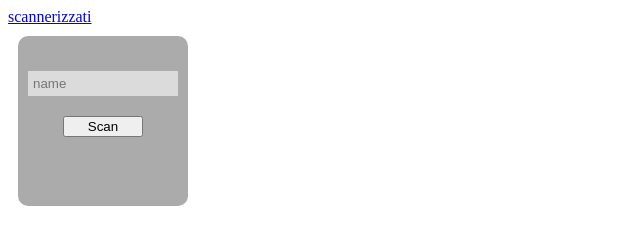
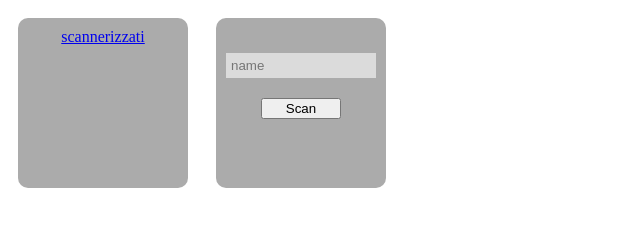
Before and after one commit to fogninid/docs, a website: page client/src/index.html in a window 1280 px wide. Shown: the whole page, without its empty margins (0-640 px from the left). Drawn offline with nearby package versions, Linux system fonts and the light colour scheme.

Commit message:
stylizing repository cart

```diff
--- a/client/src/index.html
+++ b/client/src/index.html
@@ -67,6 +67,16 @@
             display: block;
         }
 
+        #scans {
+            display: inline-block;
+        }
+
+        #repo-dir {
+            text-align: center;
+            width: 100%;
+            height: 100%;
+        }
+
         .success {
             background: green;
         }
@@ -80,19 +90,25 @@
 
 <script src="js/jquery-3.2.1.min.js"></script>
 
-<a href="repo/">scannerizzati</a>
-<div id="output">
-    <div class="scan">
-        <form action="">
-            <input id="name" value="" placeholder="name" type="text">
-            <input id="scan" value="Scan" type="button">
-        </form>
-    </div>
+<div class="scan">
+    <a href="repo/">
+        <div id="repo-dir">
+            <span>scannerizzati</span>
+        </div>
+    </a>
+</div>
+<div id="scans">
+</div>
+<div class="scan">
+    <form action="">
+        <input id="name" value="" placeholder="name" type="text">
+        <input id="scan" value="Scan" type="button">
+    </form>
 </div>
 
 <script language="javascript" type="text/javascript">
   $(function() {
-    const $out = $("#output");
+    const $out = $("#scans");
 
     const delay = function(millis) {
       return new Promise(resolve => {
```
